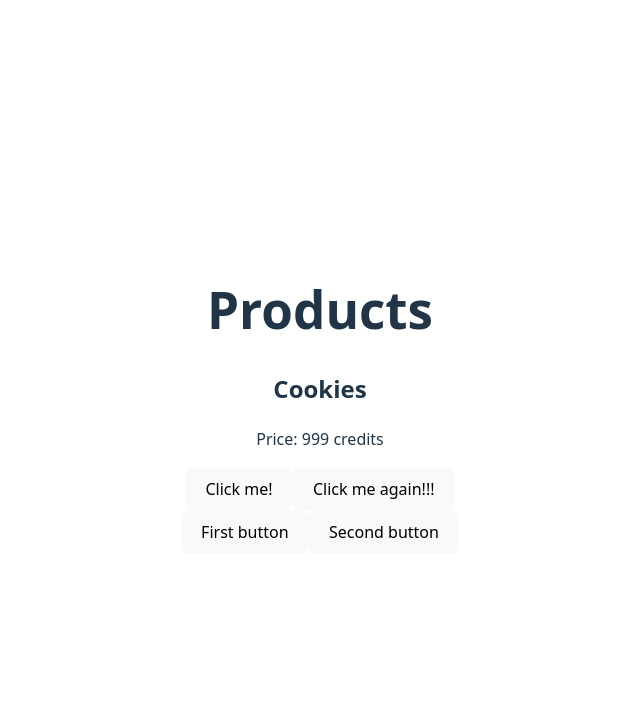
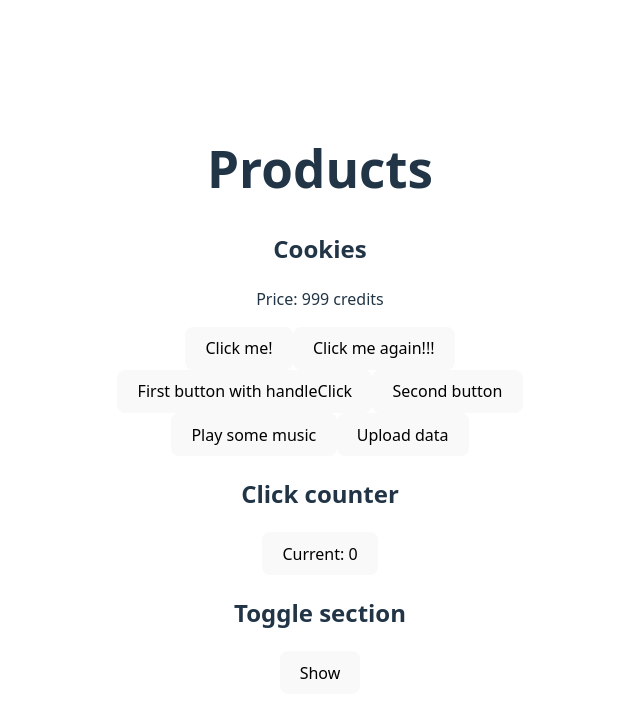
Before and after one commit to dvankevich/react-001, a React (Vite) app: page / in a window 1280 px wide. Shown: the top 718 px of the page, without its empty margins (320-960 px from the left). Built offline with nearby package versions, Linux system fonts and the light colour scheme.

Commit message:
Toggle section

```diff
--- a/src/App.jsx
+++ b/src/App.jsx
@@ -1,4 +1,5 @@
 import "./App.css";
+import { useState } from "react";
 
 function Product() {
   return (
@@ -13,10 +14,23 @@ const MyButton = () => {
   return <button onClick={() => alert("I'm a button!")}>Click me!</button>;
 };
 
+const CustomButton = ({ message, children }) => {
+  return <button onClick={() => alert(message)}>{children}</button>;
+};
+
 function App() {
+  const [clicks, setClicks] = useState(0);
+  const [isOpen, setIsOpen] = useState(false);
+
   const handleClick = (evt) => {
     console.log(evt);
+    setClicks(clicks + 1);
   };
+
+  const handleToggle = () => {
+    setIsOpen(!isOpen);
+  };
+
   return (
     <>
       <div>
@@ -29,8 +43,21 @@ function App() {
         </button>
       </div>
       <div>
-        <button onClick={handleClick}>First button</button>
+        <button onClick={handleClick}>First button with handleClick</button>
         <button onClick={(evt) => console.log(evt)}>Second button</button>
+      </div>
+      <div>
+        <CustomButton message="Playing music!">Play some music</CustomButton>
+        <CustomButton message="Uploading your data!">Upload data</CustomButton>
+      </div>
+      <div>
+        <h2>Click counter</h2>
+        <button onClick={handleClick}>Current: {clicks}</button>
+      </div>
+      <div>
+        <h2>Toggle section</h2>
+        <button onClick={handleToggle}>{isOpen ? "Hide" : "Show"}</button>
+        {isOpen && <p>Now you can see me!</p>}
       </div>
     </>
   );
```
